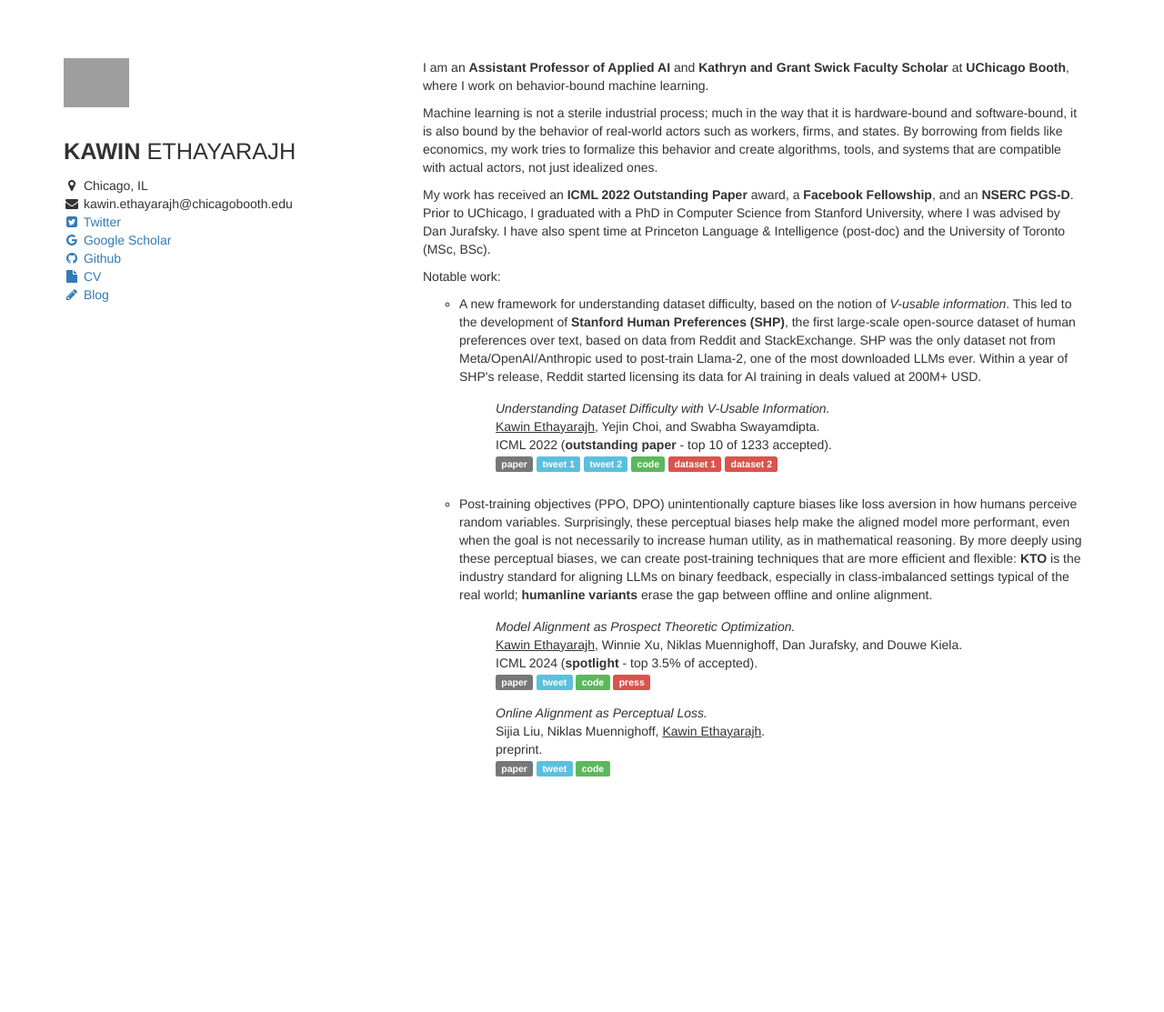
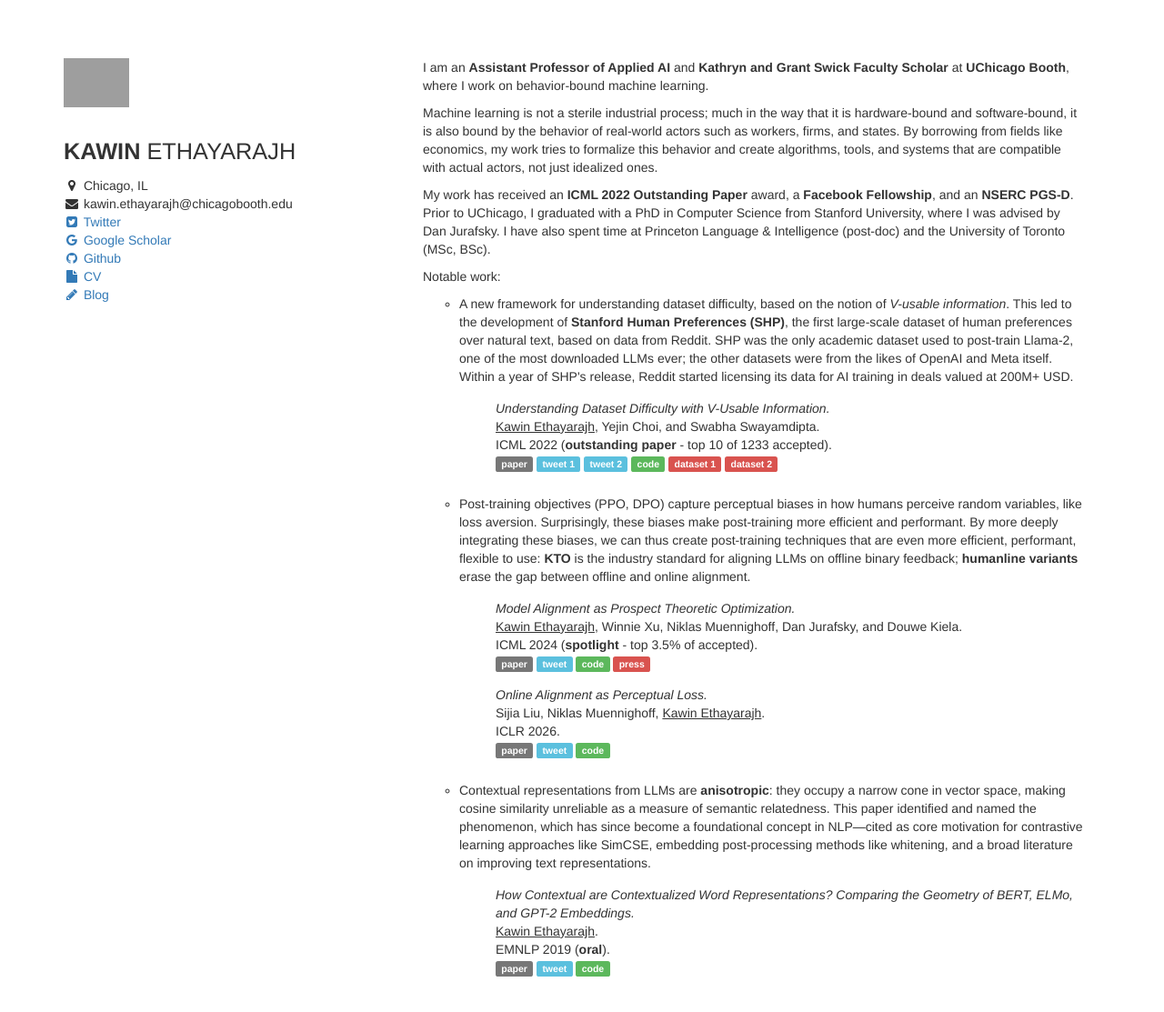
Before and after one commit to kawine/kawine.github.io, a Jekyll site: the page built from index.html, in a window 1280 px wide and 1139 px high. Shown: the top 1113 px of the window at 91% size. Built offline with Jekyll 4.4.1, drawn with Linux system fonts in a browser that asks for light colours; grey boxes are pictures that could not be loaded.

Commit message:
Update notable work descriptions on homepage
Co-Authored-By: Claude Opus 4.6 <noreply@anthropic.com>

```diff
--- a/index.html
+++ b/index.html
@@ -106,8 +106,8 @@ layout: none
 			<ul style="list-style-type: circle;" id="contributions">
 				<li>
 					A new framework for understanding dataset difficulty, based on the notion of <i>V-usable information</i>.
-					This led to the development of <b>Stanford Human Preferences (SHP)</b>, the first large-scale open-source dataset of human preferences over text, based on data from Reddit and StackExchange.
-					SHP was the only dataset not from Meta/OpenAI/Anthropic used to post-train Llama-2, one of the most downloaded LLMs ever.
+					This led to the development of <b>Stanford Human Preferences (SHP)</b>, the first large-scale dataset of human preferences over natural text, based on data from Reddit.
+					SHP was the only academic dataset used to post-train Llama-2, one of the most downloaded LLMs ever; the other datasets were from the likes of OpenAI and Meta itself.
 					Within a year of SHP's release, Reddit started licensing its data for AI training in deals valued at 200M+ USD.
 					<ul style='margin-bottom: 25px; list-style: none' id="pubs">
 					  <li>
@@ -125,11 +125,10 @@ layout: none
 				</li>
 
 				<li>
-					Post-training objectives (PPO, DPO) unintentionally capture biases like loss aversion in how humans perceive random variables.
-					Surprisingly, these perceptual biases help make the aligned model more performant, even when the goal is not necessarily to increase human utility, as in mathematical reasoning.
-					By more deeply using these perceptual biases, we can create post-training techniques that are more efficient and flexible:
-					<b>KTO</b> is the industry standard for aligning LLMs on binary feedback, especially in class-imbalanced settings typical of the real world;
-					<b>humanline variants</b> erase the gap between offline and online alignment.
+					Post-training objectives (PPO, DPO) capture perceptual biases in how humans perceive random variables, like loss aversion.
+					Surprisingly, these biases make post-training more efficient and performant.
+					By more deeply integrating these biases, we can thus create post-training techniques that are even more efficient, performant, flexible to use:
+					<b>KTO</b> is the industry standard for aligning LLMs on offline binary feedback; <b>humanline variants</b> erase the gap between offline and online alignment.
 					<ul style='margin-bottom: 25px; list-style: none' id="pubs">
 						<li>
 							<i>Model Alignment as Prospect Theoretic Optimization.</i><br/>
@@ -144,13 +143,28 @@ layout: none
 						<li>
 							<i>Online Alignment as Perceptual Loss.</i><br/>
 							   Sijia Liu, Niklas Muennighoff, <u>Kawin Ethayarajh</u>.<br/>
-						       preprint.<br/>
+						       ICLR 2026.<br/>
 						    <a href="https://arxiv.org/abs/2509.24207"><span class="label label-default">paper</span></a>
 						    <a href="https://x.com/ethayarajh/status/1973901333557346803"><span class="label label-info">tweet</span></a>
 							<a href="https://github.com/ContextualAI/HALOs/tree/research"><span class="label label-success">code</span></a>
 						</li>
 					</ul>
 				</li>
+
+        <li>
+          Contextual representations from LLMs are <b>anisotropic</b>: they occupy a narrow cone in vector space, making cosine similarity unreliable as a measure of semantic relatedness.
+          This paper identified and named the phenomenon, which has since become a foundational concept in NLP—cited as core motivation for contrastive learning approaches like SimCSE, embedding post-processing methods like whitening, and a broad literature on improving text representations.
+          <ul style='margin-bottom: 25px; list-style: none' id="pubs">
+            <li>
+            	<i>How Contextual are Contextualized Word Representations? Comparing the Geometry of BERT, ELMo, and GPT-2 Embeddings.</i><br/>
+            	<u>Kawin Ethayarajh</u>.<br/>
+	    	      EMNLP 2019 (<b>oral</b>).<br/>
+              <a href="https://www.aclweb.org/anthology/D19-1006"><span class="label label-default">paper</span></a>
+              <a href="https://twitter.com/ethayarajh/status/1225843038099931137"><span class="label label-info">tweet</span></a>
+              <a href="https://github.com/kawine/contextual"><span class="label label-success">code</span></a>
+            </li>
+          </ul>
+        </li>
 			</ul>
 		</p>
           </div>
```
